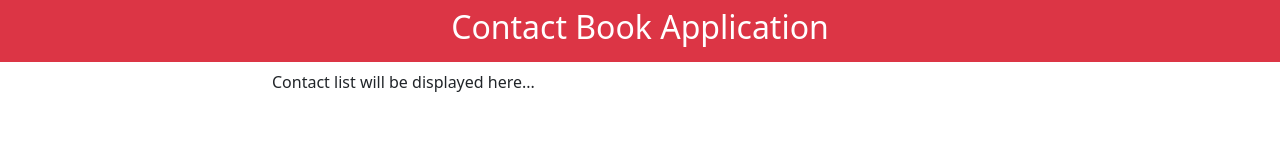
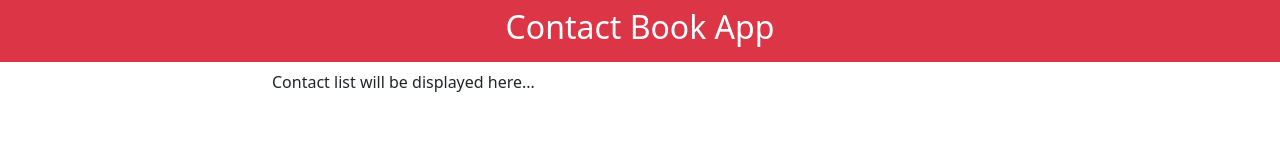
Before and after one commit to yaswanth8/cbook-ui-app, a plain HTML site: page index.html in a window 1280 px wide. Drawn offline with nearby package versions, Linux system fonts and the light colour scheme; no server answers.

Commit message:
small changes

```diff
--- a/index.html
+++ b/index.html
@@ -8,7 +8,7 @@
   </head>
   <body>
     <div class="py-2 text-center bg-danger text-white">
-        <h2 class="text-white">Contact Book Application</h2>
+        <h2 class="text-white">Contact Book App</h2>
 
     </div>
     <div class="container mt-2">
```
